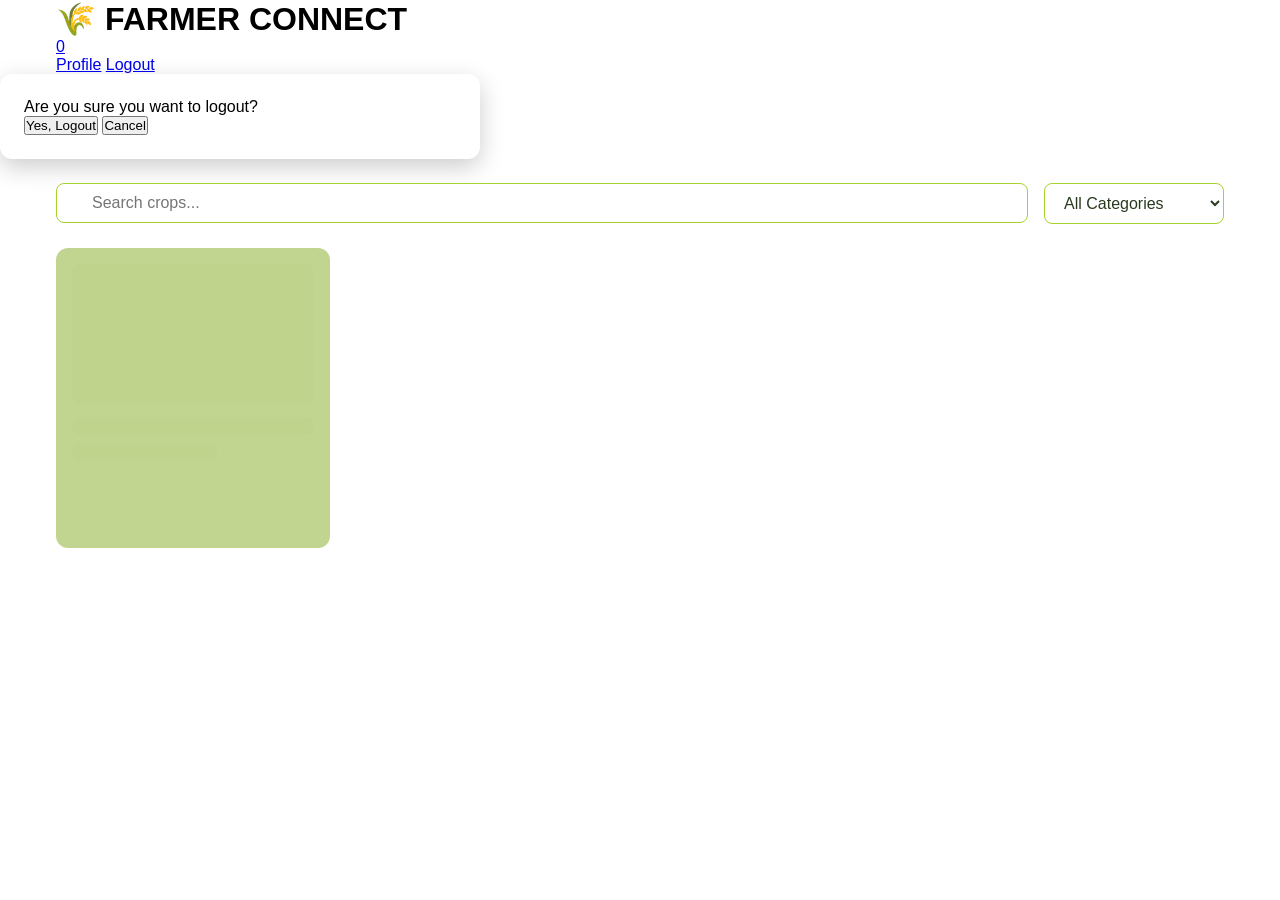
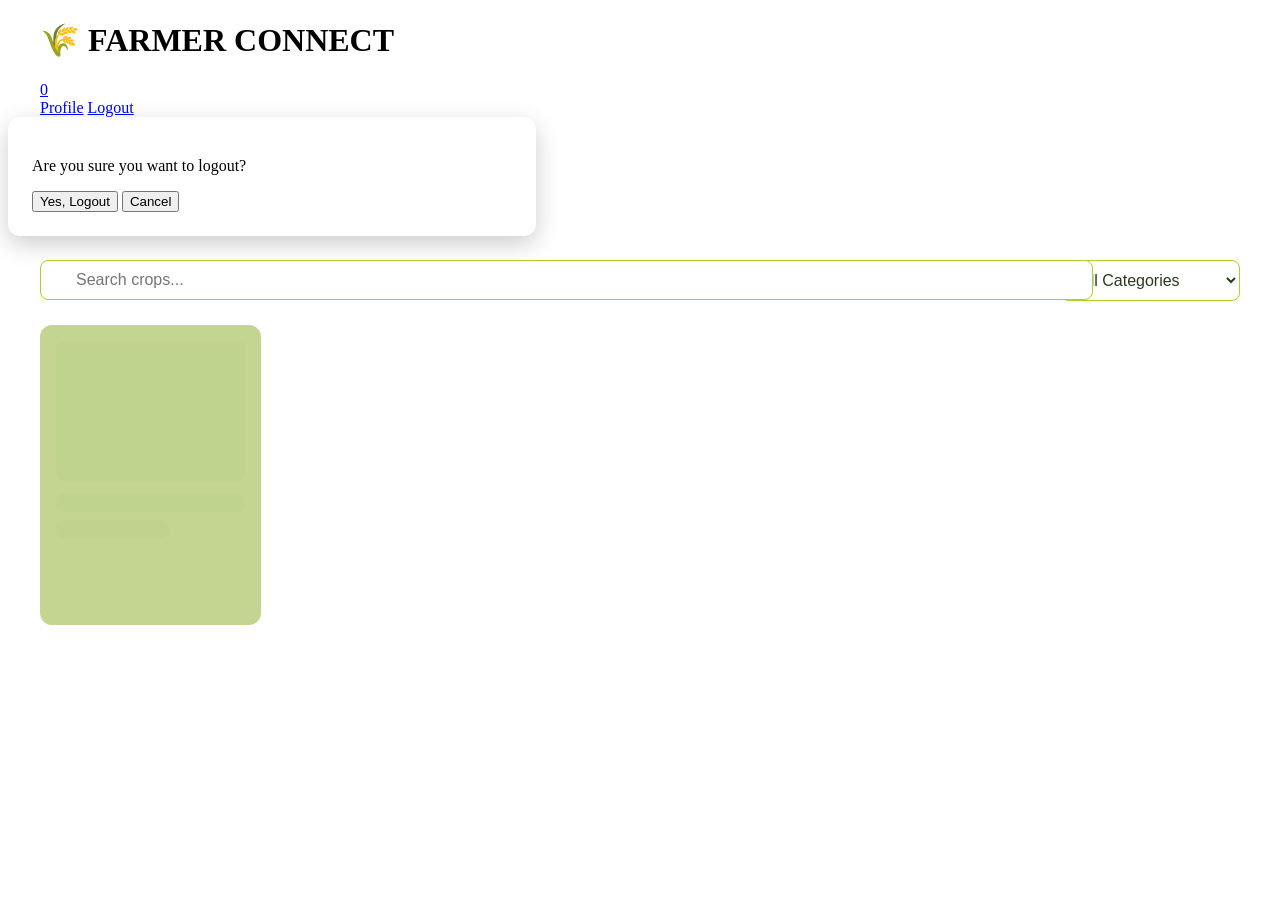

Enhanced the ui and features

--- a/css/customer-marketplace.css
+++ b/css/customer-marketplace.css
@@ -1,14 +1,6 @@
-/* customer-marketplace.css */
-
-/* Reset and base */
-* {
-    box-sizing: border-box;
-    margin: 0;
-    padding: 0;
-    font-family: 'Ariel', sans-serif;
-}
-
-
+/* =====================================================================
+   CUSTOMER MARKETPLACE — PAGE-SPECIFIC STYLES
+   ===================================================================== */
 
 .container {
     max-width: 1200px;
@@ -541,10 +533,15 @@
     max-height: 4.5em;
 }
 
-.crop-card:hover .crop-description {
-    -webkit-line-clamp: 6;
-    max-height: 9em;
-    transition: max-height 0.3s ease;
+/* Modal Description */
+.crop-modal-description {
+    font-size: 0.92rem;
+    color: #4a5a3a;
+    line-height: 1.45;
+    margin: 8px 0 12px;
+    word-break: break-word;
+    border-left: 2.5px solid #a6d32d;
+    padding-left: 8px;
 }
 
 /* Rating container */
@@ -649,6 +646,8 @@
     width: 100%;
     height: 100%;
     background-color: rgba(0, 0, 0, 0.5);
+    align-items: center;
+    justify-content: center;
 }
 
 .reviews-modal-content {
